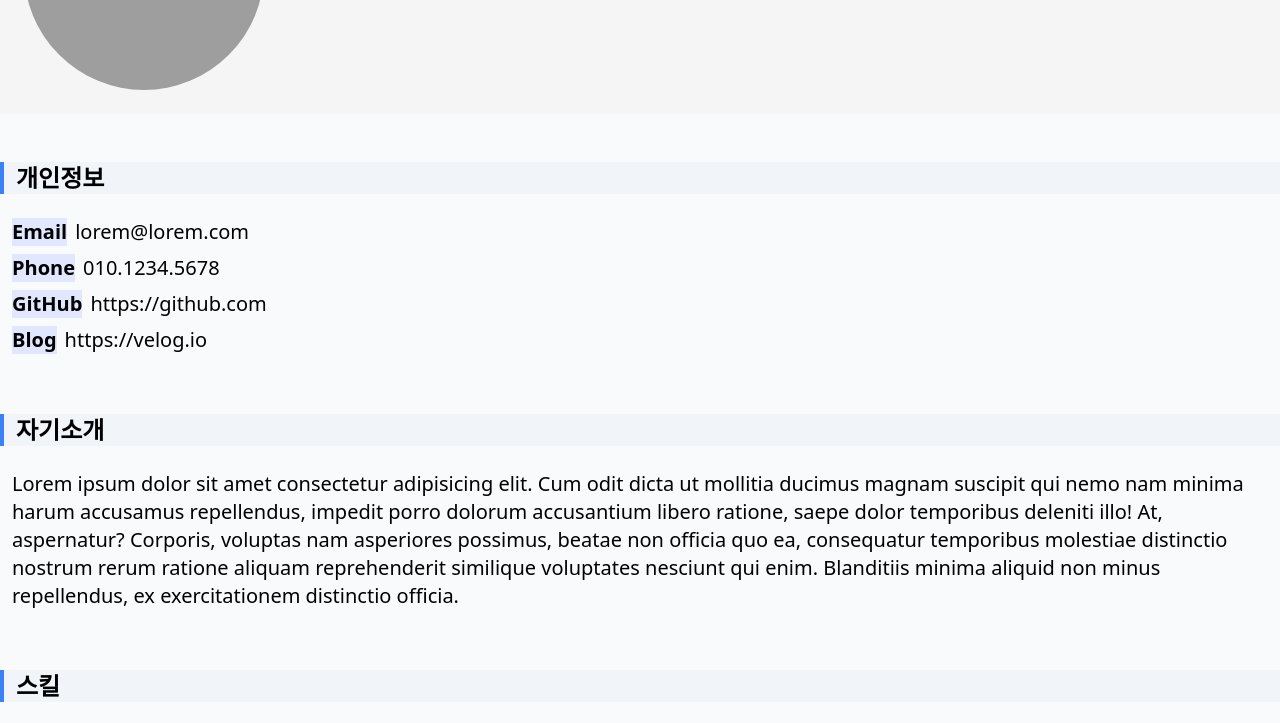
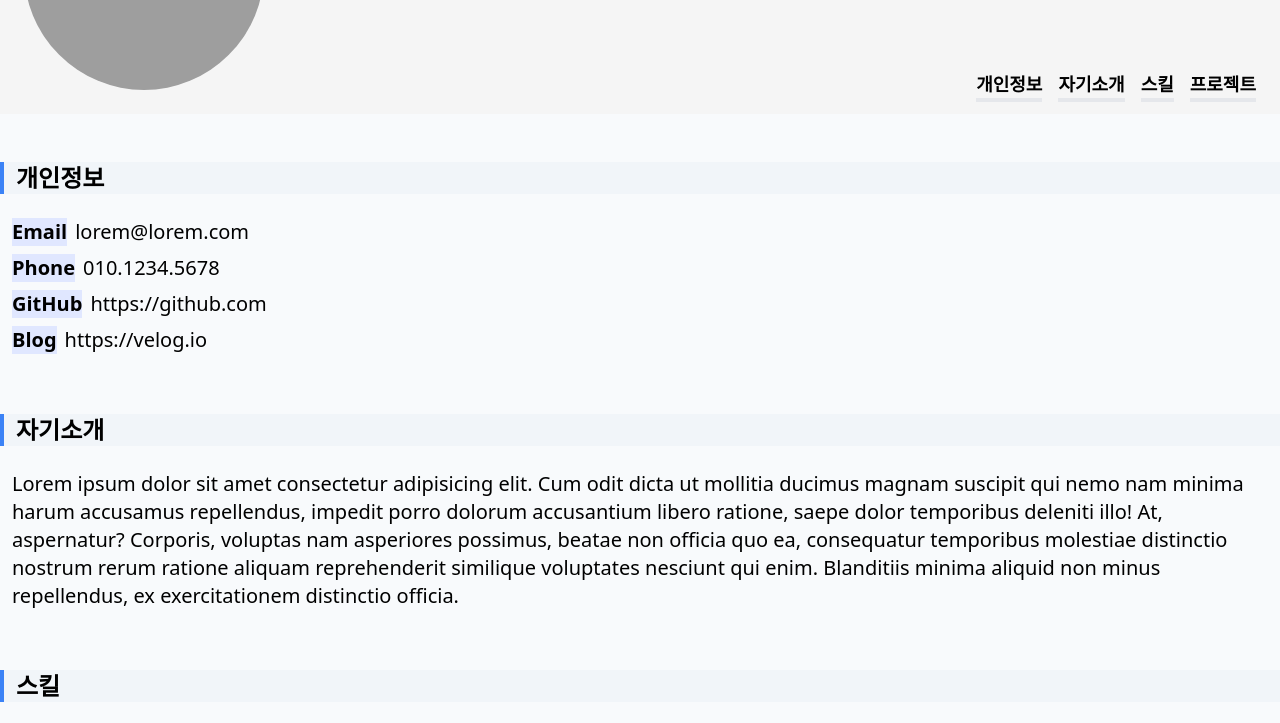
Before and after one commit to euihokim/resume-Tailwind, a plain HTML site: page index.html in a window 1280 px wide. Shown: the part 222-945 px from the top of the page. Drawn offline with nearby package versions, Linux system fonts and the light colour scheme; grey boxes are pictures that could not be loaded.

Commit message:
modified

```diff
--- a/index.html
+++ b/index.html
@@ -11,7 +11,7 @@
         <div
             class="container mt-12 mb-12 ml-auto mr-auto shadow-2xl bg-slate-50"
         >
-            <header class="lg:flex bg-neutral-100 box-content">
+            <header class="lg:flex bg-neutral-100 box-content relative">
                 <h1 class="sr-only">이력서</h1>
                 <div class="ml-6 pt-6 pb-6 lg:w-1/4">
                     <img
@@ -29,11 +29,38 @@
                     >
                         프론트엔드 개발자
                     </span>
+                    <div
+                        class="lg:absolute lg:right-6 lg:bottom-3 lg:block hidden"
+                    >
+                        <nav class="flex text-xl gap-x-4 text-sm lg:text-lg">
+                            <a
+                                class="font-bold border-b-4 border-neutral-150 hover:bg-neutral-200 active:bg-neutral-400"
+                                href="#info"
+                                >개인정보</a
+                            >
+                            <a
+                                class="font-bold border-b-4 border-neutral-150 hover:bg-neutral-200 active:bg-neutral-400"
+                                href="#introduce"
+                                >자기소개</a
+                            >
+                            <a
+                                class="font-bold border-b-4 border-neutral-150 hover:bg-neutral-200 active:bg-neutral-400"
+                                href="#skills"
+                                >스킬</a
+                            >
+                            <a
+                                class="font-bold border-b-4 border-neutral-150 hover:bg-neutral-200 active:bg-neutral-400"
+                                href="#projects"
+                                >프로젝트</a
+                            >
+                        </nav>
+                    </div>
                 </div>
             </header>
             <section class="space-y-3 mt-12">
                 <h2
                     class="border-l-4 border-blue-500 pl-3 lg:text-2xl bg-slate-100 font-bold"
+                    id="info"
                 >
                     개인정보
                 </h2>
@@ -59,6 +86,7 @@
             <section class="space-y-3 mt-12">
                 <h2
                     class="border-l-4 border-blue-500 pl-3 lg:text-2xl bg-slate-100 font-bold"
+                    id="introduce"
                 >
                     자기소개
                 </h2>
@@ -78,6 +106,7 @@
             <section class="space-y-3 mt-12">
                 <h2
                     class="border-l-4 border-blue-500 pl-3 lg:text-2xl bg-slate-100 font-bold"
+                    id="skills"
                 >
                     스킬
                 </h2>
@@ -111,6 +140,10 @@
                                 <span
                                     class="bg-pink-200 rounded-lg text-gray-500"
                                     >Sass</span
+                                >
+                                <span
+                                    class="bg-violet-200 rounded-lg text-gray-500"
+                                    >Bootstrap</span
                                 >
                                 <span
                                     class="bg-sky-200 rounded-lg text-gray-500"
@@ -166,6 +199,7 @@
             <section class="space-y-3 mt-12">
                 <h2
                     class="border-l-4 border-blue-500 pl-3 lg:text-2xl bg-slate-100 font-bold"
+                    id="projects"
                 >
                     프로젝트
                 </h2>
```
